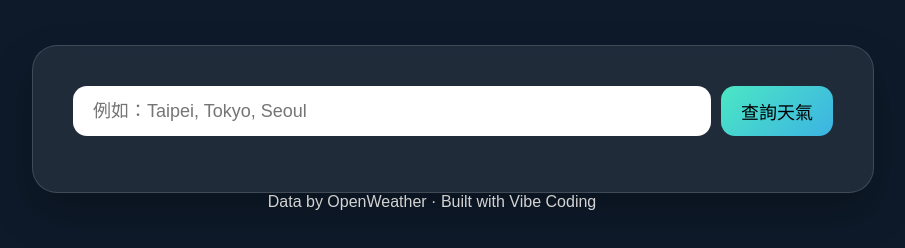
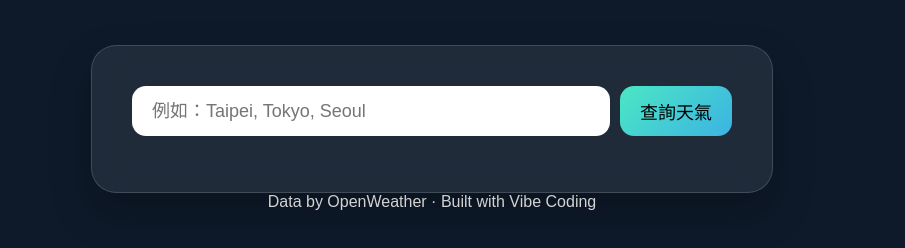
Before and after one commit to Isforuse/CCTP-mid-term-project, a plain HTML site: page index.html in a window 1280 px wide. Shown: the part 170-418 px from the top of the page, without its empty margins (208-1113 px from the left). Drawn offline with Linux system fonts and the light colour scheme.

Commit message:
調整卡片最大寬度至 600px，以改善顯示效果

```diff
--- a/style.css
+++ b/style.css
@@ -42,7 +42,7 @@ body {
 /* --- 卡片 (Glassmorphism) --- */
 .card {
   width: 100%;
-  max-width: 760px;     /* 卡片最大寬度（避免太寬） */
+  max-width: 600px;     /* 卡片最大寬度（避免太寬） */
   margin: 0 auto;       /* 卡片置中 */
   background: rgba(255, 255, 255, 0.08);
   backdrop-filter: blur(18px);
```
